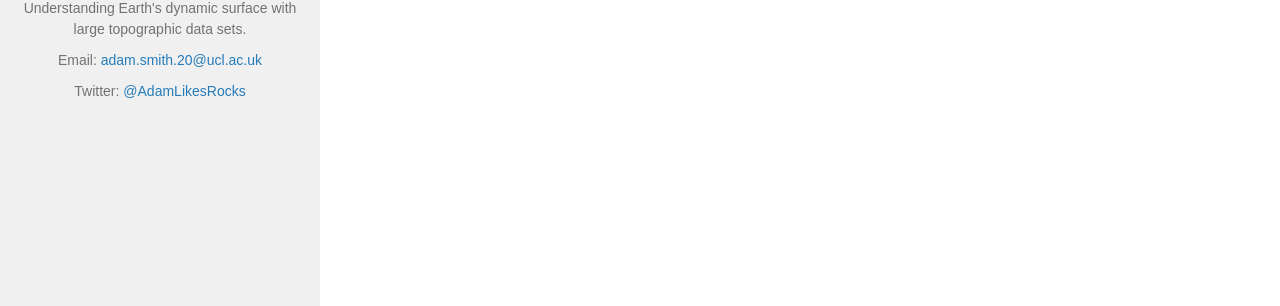
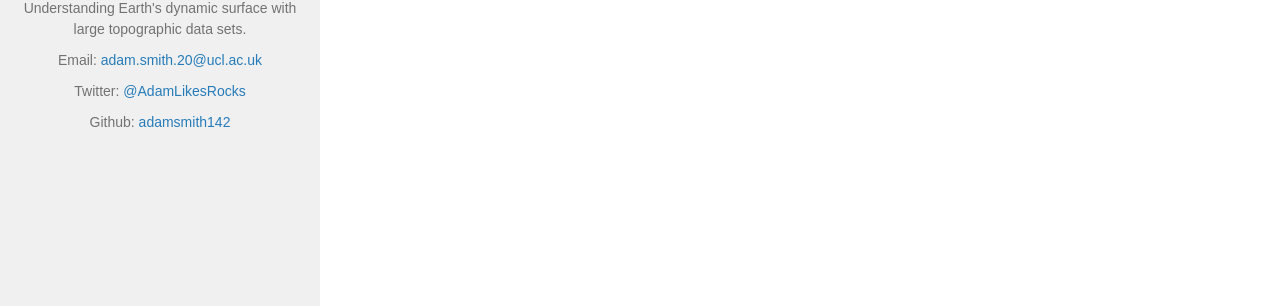
Before and after one commit to adamsmith142/adamsmith142.github.io, a Jekyll site: the page built from index.md, in a window 1280 px wide. Shown: the part 358-664 px from the top of the page. Built offline with Jekyll 4.4.1, drawn with Linux system fonts in a browser that asks for light colours; our own code applies the rules of GitHub Pages for plain Markdown files.

Commit message:
Update default.html

```diff
--- a/_layouts/default.html
+++ b/_layouts/default.html
@@ -106,6 +106,7 @@
     <!-- Add your contact details here -->
     <p>Email: <a href="mailto:adam.smith.20@ucl.ac.uk">adam.smith.20@ucl.ac.uk</a></p>
     <p>Twitter: <a href="https://twitter.com/adamlikesrocks" target="_blank" rel="noopener noreferrer">@AdamLikesRocks</a></p>
+    <p>Github: <a href="https://github.com/adamsmith142">adamsmith142</a></p>
     <!-- ... (existing header content) ... -->
 </header>
         <main>
```
